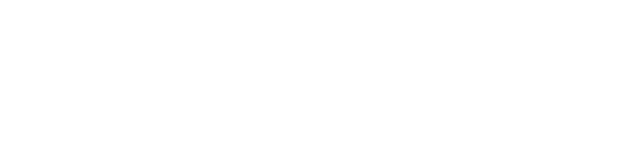
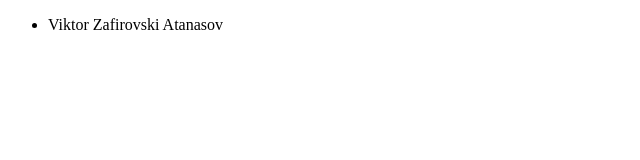
Before and after one commit to CucukovskiNikola/Mentorska-07, a plain HTML site: page index.html in a window 1280 px wide. Shown: the whole page, without its empty margins (0-640 px from the left). Drawn offline with Linux system fonts and the light colour scheme.

Commit message:
added my name

```diff
--- a/index.html
+++ b/index.html
@@ -7,6 +7,8 @@
     <title>Document</title>
 </head>
 <body>
-
+    <ul>
+        <li>Viktor Zafirovski Atanasov</li>
+    </ul>
 </body>
 </html>
```
